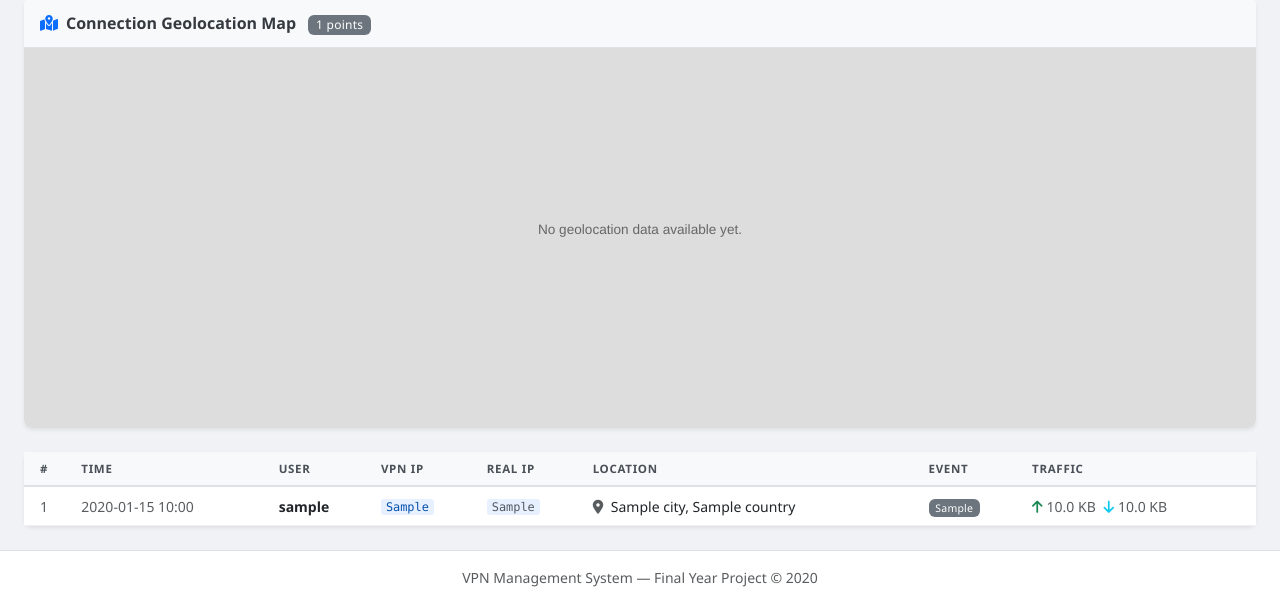
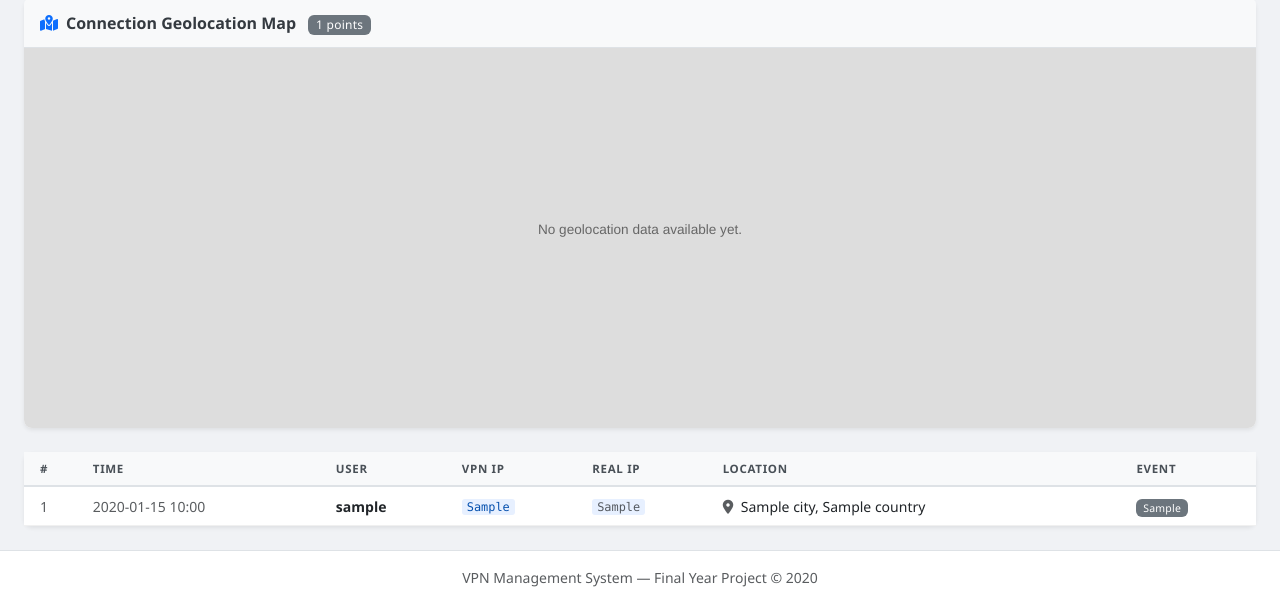
Before and after one commit to irwanmohi/vpn-project, a Flask app: template templates/admin/logs.html in a window 1280 px wide. Shown: the part 233-837 px from the top of the page. Run offline with Flask 3, Linux system fonts and the light colour scheme; the template is opened without the code that fills it: most values are stand-ins (such as "Sample title", 1, 10 or a date in 2020).

Commit message:
Remove Traffic column from logs - data not captured

```diff
--- a/templates/admin/logs.html
+++ b/templates/admin/logs.html
@@ -72,7 +72,6 @@
             <th>Real IP</th>
             <th>Location</th>
             <th>Event</th>
-            <th>Traffic</th>
           </tr>
         </thead>
         <tbody>
@@ -108,12 +107,6 @@
               {% else %}
                 <span class="badge bg-secondary">{{ et }}</span>
               {% endif %}
-            </td>
-            <td class="text-muted text-nowrap">
-              {% if log.bytes_sent or log.bytes_received %}
-                <i class="fas fa-arrow-up text-success me-1"></i>{{ log.bytes_sent | bytes_fmt }}
-                <i class="fas fa-arrow-down text-info ms-1 me-1"></i>{{ log.bytes_received | bytes_fmt }}
-              {% else %}—{% endif %}
             </td>
           </tr>
           {% else %}
```
